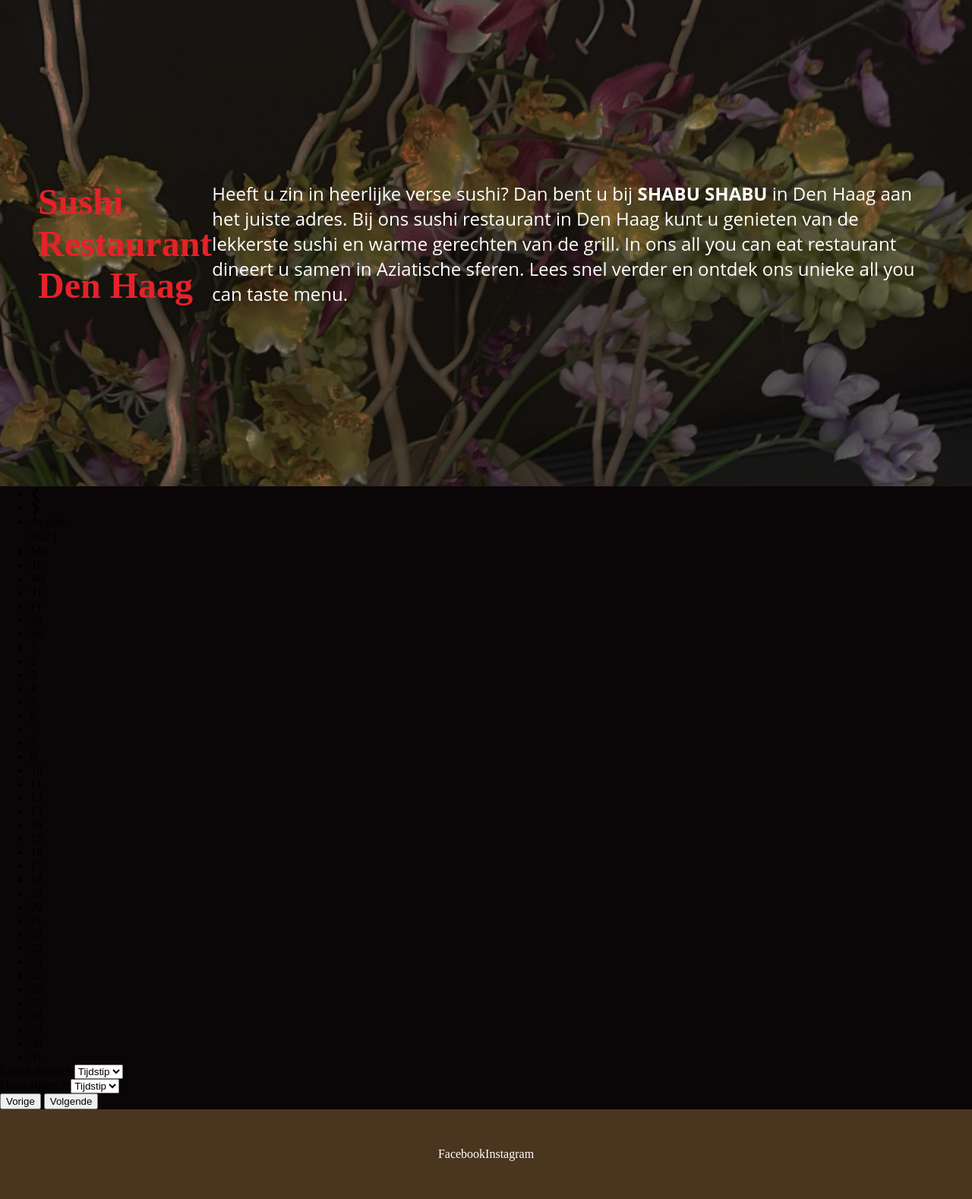
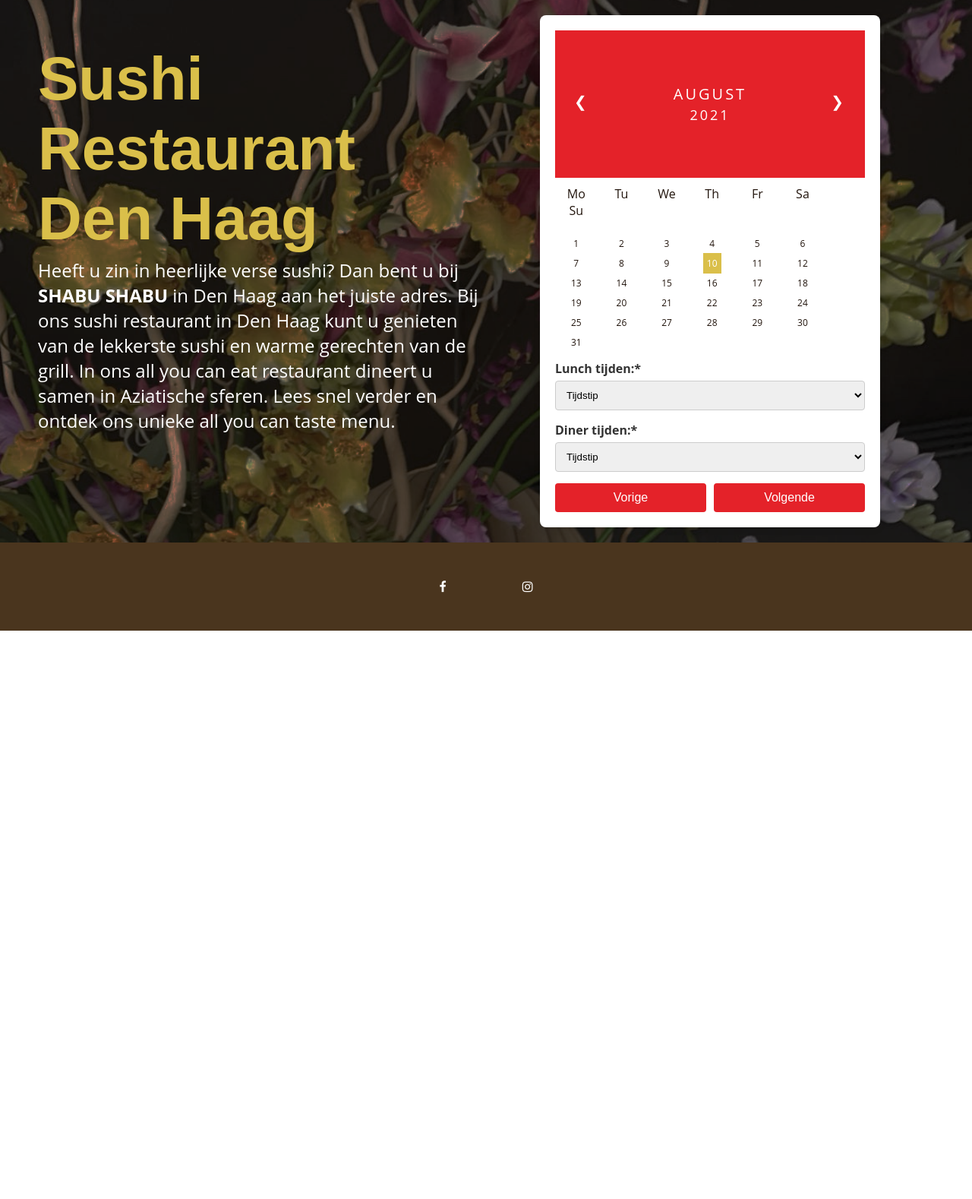
Before and after one commit to martijnsark/CLE2_groep8, a PHP site: page /date-time.html in a window 1280 px wide. Shown: the part 87-1665 px from the top of the page at 76% size. After the commit the page ends 917 px from the top, so only its background shows below. Run offline with PHP 8.4, Linux system fonts and the light colour scheme; some web fonts are replaced.

Commit message:
Add files via upload

```diff
--- a/CLE2-ShabuShabu-HTML/css/style.css
+++ b/CLE2-ShabuShabu-HTML/css/style.css
@@ -11,6 +11,8 @@
     --shabu-black: #0A0608;
     --shabu-darkbrown: #22150D;
     --shabu-brown: #4A351E;
+    --shabu-big-font: 'Imagination Station', sans-serif;
+    --shabu-standard-font: 'Open Sans', sans-serif ;;
 }
 
 * {
@@ -30,11 +32,11 @@ h1 {
 .shabu-title{
     font-size: 5rem;
     color: var(--shabu-yellow);
-    font-family: 'Imagination Station', sans-serif;
+    font-family: var(--shabu-big-font);
 }
 p {
     font-size: 1.5rem;
-    font-family: 'Open Sans', sans-serif ;
+    font-family: var(--shabu-standard-font);
     padding: 5px 0;
 }
 
@@ -114,6 +116,13 @@ header a {
     margin: 0px 150px;
 }
 
+.center-container{
+    display: flex;
+    flex-direction: row;
+    justify-content: space-between;
+    align-items: baseline;
+}
+
 footer {
     display: flex;
     background-color: var(--shabu-brown);
@@ -131,3 +140,193 @@ footer a {
     text-decoration: none;
     color: var(--shabu-white);
 }
+
+.button-reserveer{
+    text-decoration: none;
+}
+
+.button-reserveer:hover {
+    background-color: var(--shabu-yellow);
+}
+
+/*form css*/
+
+.half-container {
+    flex: 1;
+}
+
+form {
+    background-color: #ffffff;
+    border-radius: 8px;
+    box-shadow: 0 2px 10px rgba(0, 0, 0, 0.1);
+    padding: 20px;
+    max-width: 35vw;
+    margin: auto;
+    font-family: var(--shabu-standard-font);
+}
+
+.formfield {
+    margin-bottom: 15px;
+}
+
+.stack {
+    margin-bottom: 15px;
+}
+
+label {
+    display: block;
+    margin-bottom: 5px;
+    font-weight: bold;
+    color: #333;
+}
+
+
+input[type="text"],
+input[type="email"] {
+    width: 100%;
+    padding: 10px;
+    border: 1px solid #ccc;
+    border-radius: 4px;
+    transition: border-color 0.3s;
+}
+
+input[type="text"]:focus,
+input[type="email"]:focus {
+    border-color: #007bff;
+    outline: none;
+}
+
+input[type="checkbox"],
+input[type="radio"]{
+    accent-color: var(--shabu-red); /* Change the checked color */
+}
+
+.formfield-checkbox {
+    margin: 15px 0;
+}
+
+button {
+    background-color: var(--shabu-red);
+    color: #ffffff;
+    padding: 10px;
+    border: none;
+    border-radius: 4px;
+    cursor: pointer;
+    font-size: 16px;
+    transition: background-color 0.3s;
+    width: 100%;
+}
+
+button:hover {
+    background-color: var(--shabu-yellow);
+}
+
+.formfield-checkbox{
+    display: flex;
+    flex-direction: row;
+    gap: 10px;
+    align-items: baseline;
+}
+
+.button-container{
+    display: flex;
+    flex-direction: row;
+    gap: 10px;
+    justify-content: space-around;
+}
+
+.buttons{
+    display: flex;
+    flex-direction: row;
+    gap: 10px;
+    align-items: baseline;
+}
+
+select {
+    width: 100%;
+    padding: 10px;
+    border: 1px solid #ccc;
+    border-radius: 4px;
+    transition: border-color 0.3s;
+}
+
+select:focus {
+    border-color: var(--shabu-red);
+    outline: none;
+}
+
+/*date-time css*/
+
+ul {list-style-type: none;}
+body {font-family: Verdana, sans-serif;}
+
+/* Month header */
+.month {
+    padding: 70px 25px;
+    width: 100%;
+    background: var(--shabu-red);
+    text-align: center;
+}
+
+/* Month list */
+.month ul {
+    margin: 0;
+    padding: 0;
+}
+
+.month ul li {
+    color: white;
+    font-size: 20px;
+    text-transform: uppercase;
+    letter-spacing: 3px;
+}
+
+/* Previous button inside month header */
+.month .prev {
+    float: left;
+    padding-top: 10px;
+}
+
+/* Next button */
+.month .next {
+    float: right;
+    padding-top: 10px;
+}
+
+/* Weekdays (Mon-Sun) */
+.weekdays {
+    margin: 0;
+    padding: 10px 0;
+    background-color:var(--shabu-white);
+}
+
+.weekdays li {
+    display: inline-block;
+    width: 13.6%;
+    color: var(--shabu-darkbrown);
+    text-align: center;
+}
+
+/* Days (1-31) */
+.days {
+    padding: 10px 0;
+    background: var(--shabu-white);
+    margin: 0;
+}
+
+.days li {
+    list-style-type: none;
+    display: inline-block;
+    width: 13.6%;
+    text-align: center;
+    margin-bottom: 5px;
+    font-size:12px;
+    color: var(--shabu-darkbrown);
+}
+
+/* Highlight the "current" day */
+.days li .active {
+    padding: 5px;
+    background: var(--shabu-yellow);
+    color: white !important
+}
--- a/CLE2-ShabuShabu-HTML/date-time.html
+++ b/CLE2-ShabuShabu-HTML/date-time.html
@@ -4,6 +4,9 @@
     <meta charset="UTF-8">
     <title>Date and Time</title>
     <link rel="stylesheet" href="css/style.css">
+    <link href="https://fonts.cdnfonts.com/css/imagination-station" rel="stylesheet">
+    <link href="https://fonts.cdnfonts.com/css/open-sans" rel="stylesheet">
+    <link rel="stylesheet" href="https://cdnjs.cloudflare.com/ajax/libs/font-awesome/4.7.0/css/font-awesome.min.css">
 </head>
 <body>
 <nav>
@@ -18,19 +21,24 @@
     </div>
 </nav>
 <header>
-    <h1>Sushi Restaurant Den Haag</h1>
-    <p>Heeft u zin in heerlijke verse sushi? Dan bent u bij <strong>SHABU SHABU</strong> in Den Haag aan het juiste
+    <div class="center-container">
+        <div class="half-container">
+            <h1 class="shabu-title">Sushi Restaurant</h1>
+            <h1 class="shabu-title">Den Haag</h1>
+            <p>Heeft u zin in heerlijke verse sushi? Dan bent u bij <strong>SHABU SHABU</strong> in Den Haag aan het
+                juiste
                 adres. Bij
                 ons sushi restaurant in Den Haag kunt u genieten van de lekkerste sushi en warme gerechten van de
-        grill. In ons all you can eat restaurant dineert u samen in Aziatische sferen. Lees snel verder en ontdek ons
+                grill. In ons all you can eat restaurant dineert u samen in Aziatische sferen. Lees snel verder en
+                ontdek
+                ons
                 unieke all you can taste menu.
             </p>
-</header>
-<main>
-    <div class="center-container">
+        </div>
+        <div class="half-container">
             <section>
                 <form>
-                <div class="calendar">
+                    <!--                <div class="calendar">-->
                     <div class="month">
                         <ul>
                             <li class="prev">&#10094;</li>
@@ -81,7 +89,7 @@
                         <li>30</li>
                         <li>31</li>
                     </ul>
-                </div>
+                    <!--                </div>-->
 
                     <div class="stack">
                         <label for="times-lunch">Lunch tijden:*</label>
@@ -119,10 +127,16 @@
                 </form>
             </section>
         </div>
+    </div>
+</header>
+<main>
+
 </main>
 <footer>
-    <a href="https://www.facebook.com/shabushabu.nl/?locale=nl_NL">Facebook</a>
-    <a href="https://www.instagram.com/restaurant_shabushabu/?hl=nl">Instagram</a>
+    <div class="foot-icons">
+        <a href="https://www.facebook.com/shabushabu.nl/?locale=nl_NL" class="fa fa-facebook"></a>
+        <a href="https://www.instagram.com/restaurant_shabushabu/?hl=nl" class="fa fa-instagram"></a>
+    </div>
 </footer>
 </body>
 </html>
--- a/CLE2-ShabuShabu-HTML/index.html
+++ b/CLE2-ShabuShabu-HTML/index.html
@@ -46,7 +46,7 @@
                 genieten.
             </p>
         </div>
-        <a href="reservation.html">Reserveer nu!</a>
+        <a class="button-reserveer" href="reservation.html">Reserveer nu!</a>
     </div>
 </header>
 <main>
```
Also changed, not shown: CLE2-ShabuShabu-HTML/choice-amount.html (+22 -12 lines), CLE2-ShabuShabu-HTML/form.html (+20 -10 lines). Lines whose indentation alone changed are shown as unchanged.
